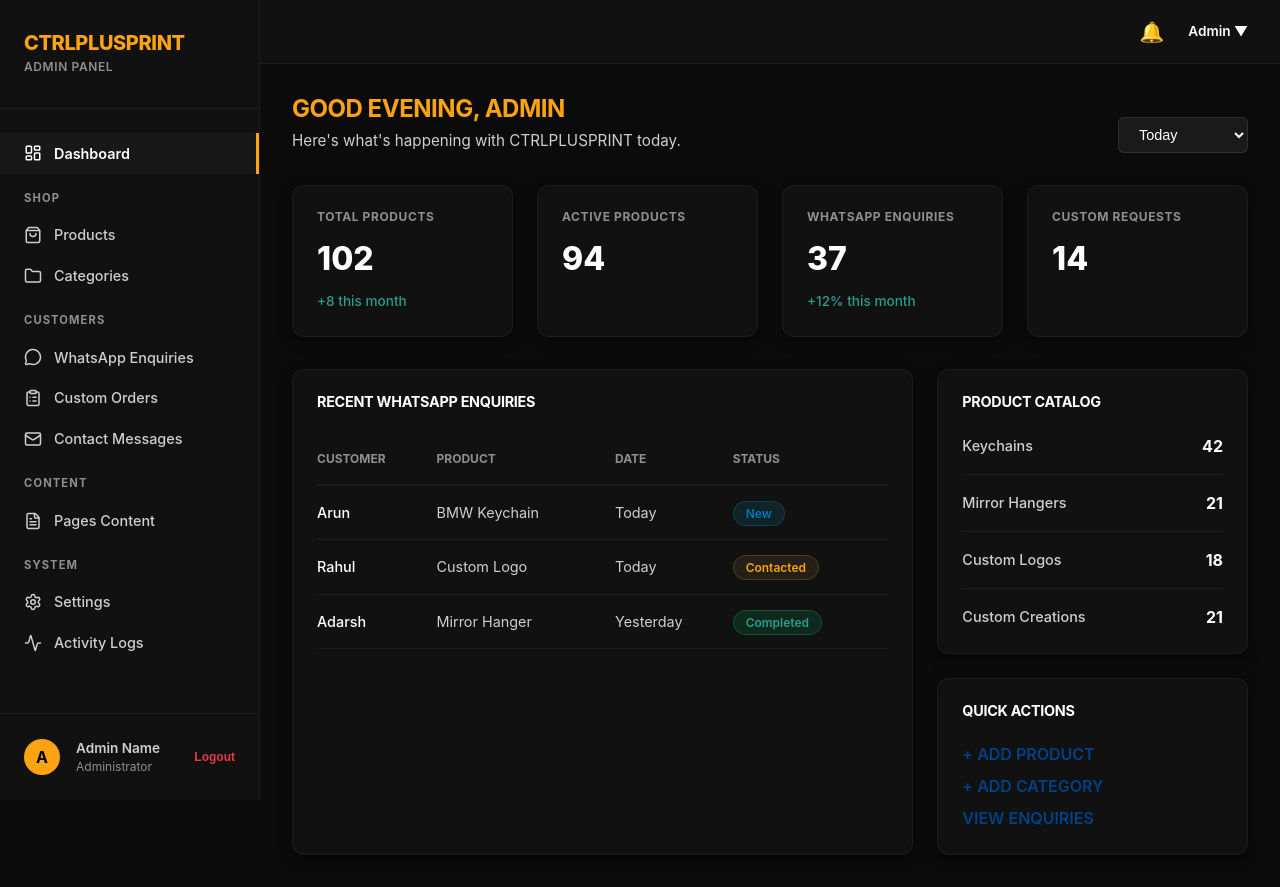
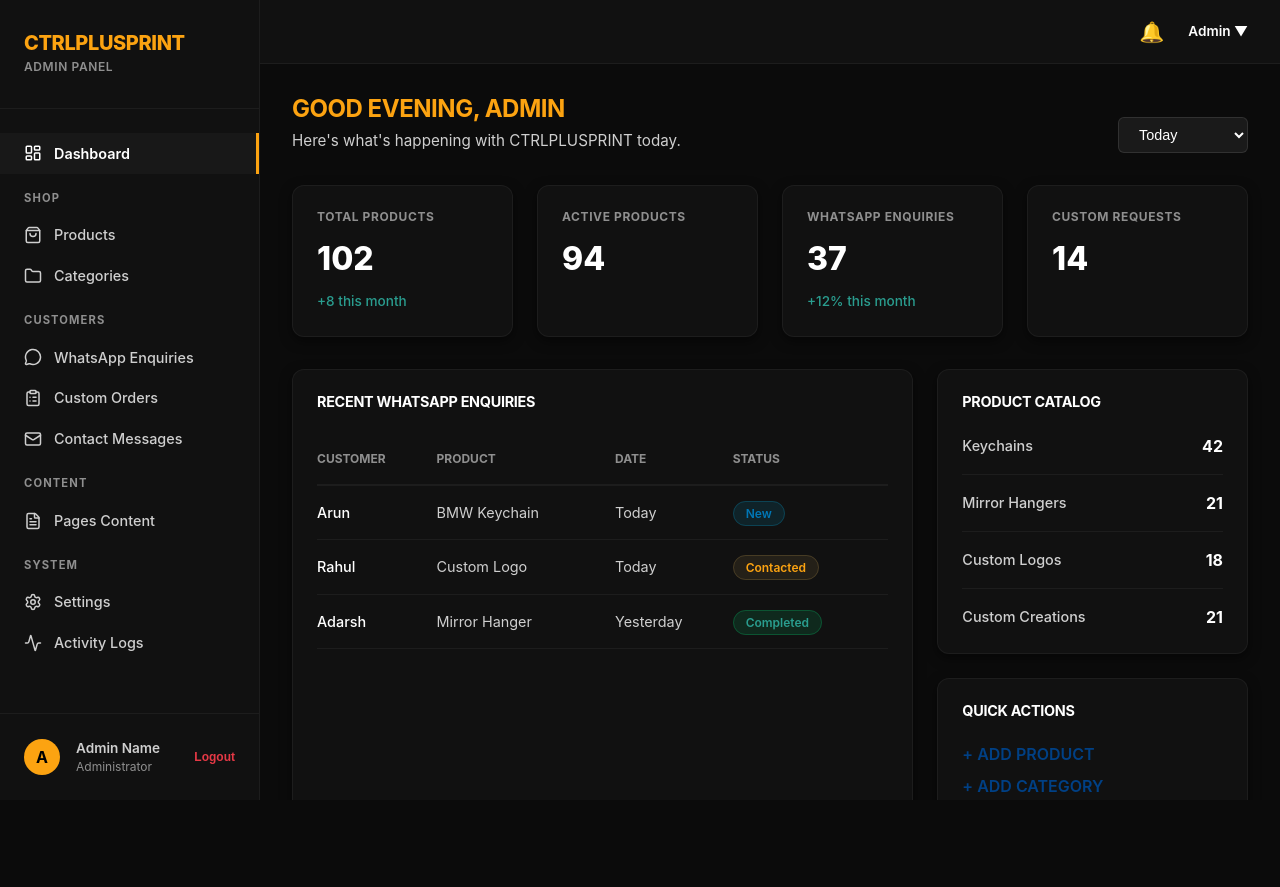
Before and after one commit to ZBREFLEX/ctrlplusprint-demo, a React (Vite) app in the folder frontend/: page /admin in a window 1280 px wide. After the commit the page ends 800 px from the top, so only its background shows below. Built offline with nearby package versions, Linux system fonts and the light colour scheme.

Commit message:
admin page update on scroll sidebar

```diff
--- a/frontend/src/admin/components/Admin.css
+++ b/frontend/src/admin/components/Admin.css
@@ -4,11 +4,11 @@
 
 .admin-layout {
   display: flex;
-  min-height: 100vh;
+  height: 100vh;
   background-color: var(--color-bg-base, #0a0a0a);
   color: var(--color-text-main, #ffffff);
   font-family: 'Inter', sans-serif;
-  overflow-x: hidden;
+  overflow: hidden;
 }
 
 /* SIDEBAR */
@@ -18,16 +18,16 @@
   border-right: 1px solid rgba(255, 255, 255, 0.05);
   display: flex;
   flex-direction: column;
-  position: sticky;
-  top: 0;
   height: 100vh;
   transition: transform 0.3s ease;
   z-index: 1000;
+  flex-shrink: 0;
 }
 
 .admin-brand {
   padding: 2rem 1.5rem;
   border-bottom: 1px solid rgba(255, 255, 255, 0.05);
+  flex-shrink: 0;
 }
 
 .admin-brand h2 {
@@ -49,6 +49,18 @@
   flex: 1;
   padding: 1.5rem 0;
   overflow-y: auto;
+  /* Hide scrollbar for Chrome, Safari and Opera */
+  -webkit-overflow-scrolling: touch;
+}
+
+.admin-nav::-webkit-scrollbar {
+  display: none;
+}
+
+/* Hide scrollbar for IE, Edge and Firefox */
+.admin-nav {
+  -ms-overflow-style: none;  /* IE and Edge */
+  scrollbar-width: none;  /* Firefox */
 }
 
 .nav-group {
@@ -88,6 +100,7 @@
   align-items: center;
   gap: 1rem;
   flex-wrap: wrap;
+  flex-shrink: 0;
 }
 
 .user-avatar {
@@ -100,15 +113,20 @@
   align-items: center;
   justify-content: center;
   font-weight: bold;
+  flex-shrink: 0;
 }
 
 .user-details {
   flex: 1;
+  min-width: 0; /* allows text truncation if needed */
 }
 
 .user-name {
   font-size: 0.85rem;
   font-weight: 600;
+  white-space: nowrap;
+  overflow: hidden;
+  text-overflow: ellipsis;
 }
 
 .user-role {
@@ -130,7 +148,8 @@
   flex: 1;
   display: flex;
   flex-direction: column;
-  min-width: 0; /* Prevents overflow */
+  min-width: 0;
+  height: 100vh;
 }
 
 .admin-topbar {
@@ -141,9 +160,7 @@
   align-items: center;
   justify-content: space-between;
   padding: 0 2rem;
-  position: sticky;
-  top: 0;
-  z-index: 100;
+  flex-shrink: 0;
 }
 
 .mobile-menu-btn {
```
